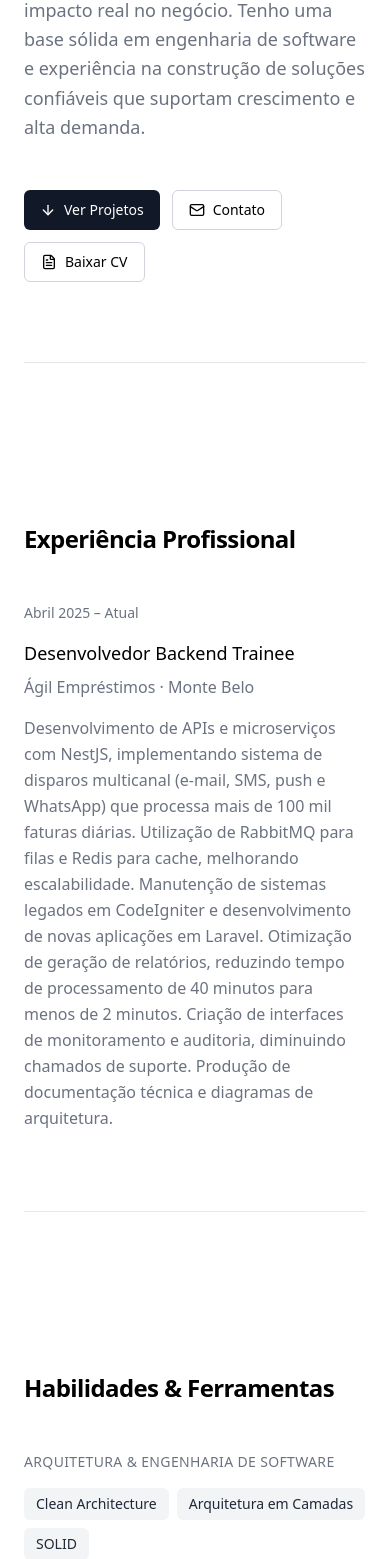
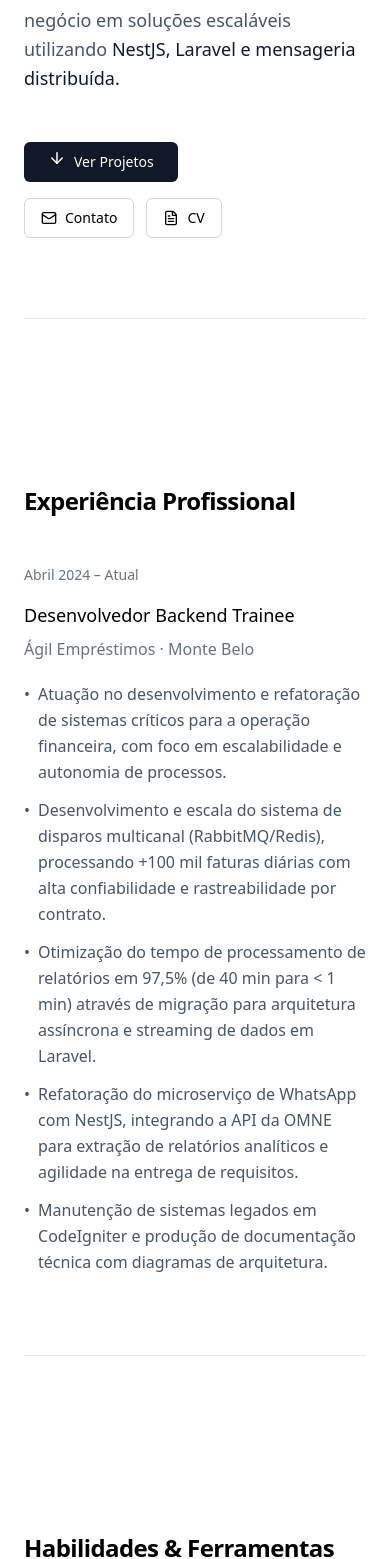
Before and after one commit to lezzin/lezzin.github.io, a Vue app: page / in a window 390 px wide. Shown: the part 312-1871 px from the top of the page. Built offline with nearby package versions, Linux system fonts and the light colour scheme.

Commit message:
feat - apply gemini code review

```diff
--- a/src/App.vue
+++ b/src/App.vue
@@ -10,21 +10,56 @@ const currentYear = new Date().getFullYear();
 </script>
 
 <template>
-  <div class="fixed right-2.5 top-2.5">
+  <div class="fixed right-4 top-4 z-50">
     <ThemeToggle />
   </div>
 
-  <main class="min-h-screen dark:bg-slate-900">
+  <main
+    class="min-h-screen transition-colors duration-500 bg-white dark:bg-slate-900 selection:bg-blue-100 dark:selection:bg-blue-900">
     <div class="max-w-3xl mx-auto px-6 md:px-8">
+
       <HeroSection />
-      <ExperienceSection />
-      <SkillsSection />
-      <ProjectsSection />
-      <ContactSection />
+
+      <div class="space-y-4">
+        <ExperienceSection />
+        <SkillsSection />
+        <ProjectsSection />
+        <ContactSection />
+      </div>
+
     </div>
 
-    <footer class="py-12 text-center text-sm dark:text-slate-400">
-      <p>© {{ currentYear }} Leandro Adrian da Silva. Todos os direitos reservados.</p>
+    <footer class="py-16 mt-10 border-t border-gray-100 dark:border-slate-800 text-center">
+      <div class="max-w-3xl mx-auto px-6 text-gray-500 dark:text-slate-400">
+        <p class="font-medium mb-2">Leandro Adrian da Silva</p>
+        <p class="text-[10px] opacity-60 uppercase tracking-widest">
+          © {{ currentYear }} — Feito com Vue.js & Tailwind CSS
+        </p>
+      </div>
     </footer>
   </main>
 </template>
+
+<style>
+html {
+  scroll-behavior: smooth;
+}
+
+.dark ::-webkit-scrollbar {
+  width: 10px;
+}
+
+.dark ::-webkit-scrollbar-track {
+  background: #0f172a;
+}
+
+.dark ::-webkit-scrollbar-thumb {
+  background: #1e293b;
+  border-radius: 5px;
+  border: 2px solid #0f172a;
+}
+
+.dark ::-webkit-scrollbar-thumb:hover {
+  background: #334155;
+}
+</style>
--- a/src/assets/index.css
+++ b/src/assets/index.css
@@ -1,7 +1,3 @@
 @tailwind base;
 @tailwind components;
 @tailwind utilities;
-
-html {
-    scroll-behavior: smooth;
-}
--- a/src/components/sections/ContactSection.vue
+++ b/src/components/sections/ContactSection.vue
@@ -7,35 +7,37 @@ import Button from '../ui/Button.vue';
 
 <template>
     <section id="contact" class="py-20">
-        <Title class="!mb-4">Contato</Title>
+        <div class="max-w-3xl">
+            <Title class="!mb-4">Vamos conversar?</Title>
 
-        <Subtitle>
-            Aberto a novas oportunidades, projetos desafiadores e boas conversas técnicas.
-            Se quiser trocar uma ideia ou discutir uma possível colaboração, é só me chamar.
+            <Subtitle class="mb-8">
+                Estou sempre interessado em ouvir sobre novos projetos desafiadores, arquitetura de sistemas
+                e oportunidades de colaboração no ecossistema Backend.
             </Subtitle>
 
-        <div class="flex flex-wrap gap-2">
-            <Button variant="ghost" as-child href="mailto:leandrinsilva22@gmail.com" class="footer-link">
-                <Mail :size="16" />
+            <div class="grid grid-cols-1 sm:flex sm:flex-wrap gap-4">
+                <Button variant="default" as-child href="mailto:leandrinsilva22@gmail.com" class="footer-link px-6">
+                    <div class="flex items-center gap-3">
+                        <Mail :size="18" />
                         <span>leandrinsilva22@gmail.com</span>
+                    </div>
                 </Button>
 
-            <Button variant="ghost" as-child href="https://github.com/lezzin" target="_blank" class="footer-link">
-                <Github :size="16" />
+                <Button variant="outline" as-child href="https://github.com/lezzin" target="_blank" class="footer-link">
+                    <div class="flex items-center gap-3">
+                        <Github :size="18" />
                         <span>GitHub</span>
+                    </div>
                 </Button>
 
-            <Button variant="ghost" as-child href="https://www.linkedin.com/in/leandro-adrian/" target="_blank"
+                <Button variant="outline" as-child href="https://www.linkedin.com/in/leandro-adrian" target="_blank"
                     class="footer-link">
-                <Linkedin :size="16" />
+                    <div class="flex items-center gap-3">
+                        <Linkedin :size="18" />
                         <span>LinkedIn</span>
+                    </div>
                 </Button>
+            </div>
         </div>
     </section>
 </template>
-
-<style scoped lang="postcss">
-.footer-link {
-    @apply flex items-center gap-3;
-}
-</style>
--- a/src/components/sections/ExperienceSection.vue
+++ b/src/components/sections/ExperienceSection.vue
@@ -18,9 +18,13 @@ import Title from '../ui/Title.vue';
                     <div class="space-y-2">
                         <h3 class="text-lg font-medium dark:text-gray-100">{{ experience.title }}</h3>
                         <p class="text-gray-500 dark:text-gray-300 font-medium">{{ experience.company }}</p>
-                        <p class="text-gray-500 dark:text-gray-300 leading-relaxed pt-2">
-                            {{ experience.description }}
-                        </p>
+                        <ul class="space-y-3 pt-3">
+                            <li v-for="(item, itemIndex) in experience.description" :key="itemIndex"
+                                class="text-gray-600 dark:text-gray-300 leading-relaxed flex items-start">
+                                <span class="mr-2">•</span>
+                                <span>{{ item }}</span>
+                            </li>
+                        </ul>
                     </div>
                 </div>
             </article>
--- a/src/components/sections/HeroSection.vue
+++ b/src/components/sections/HeroSection.vue
@@ -6,43 +6,69 @@ import Divider from '../ui/Divider.vue';
 
 <template>
     <section class="min-h-[85vh] flex flex-col justify-center py-20 md:py-32">
-        <div class="space-y-8">
-            <div class="space-y-2">
-                <p class="text-gray-500 dark:text-gray-300 text-sm tracking-wide uppercase">
+        <div class="space-y-8 animate-in fade-in slide-in-from-bottom-4 duration-1000">
+            <div class="space-y-3">
+                <p class="text-blue-600 dark:text-blue-400 text-sm font-bold tracking-widest uppercase">
                     Desenvolvedor Backend
                 </p>
 
-                <h1 class="dark:text-white text-4xl md:text-5xl lg:text-6xl font-semibold tracking-tight text-balance">
-                    Leandro Adrian da Silva
+                <h1
+                    class="dark:text-white text-4xl md:text-6xl lg:text-7xl font-bold tracking-tight text-balance leading-[1.1]">
+                    Leandro Adrian <br class="hidden md:block" /> da Silva
                 </h1>
             </div>
 
-            <p class="text-lg md:text-xl text-gray-500 dark:text-gray-300 max-w-2xl leading-relaxed">
-                Desenvolvo sistemas backend escaláveis e resilientes, com foco em performance,
-                manutenibilidade e impacto real no negócio. Tenho uma base sólida em engenharia
-                de software e experiência na construção de soluções confiáveis que suportam
-                crescimento e alta demanda.
+            <p class="text-lg md:text-xl text-gray-600 dark:text-gray-400 max-w-2xl leading-relaxed">
+                Desenvolvo sistemas backend de alta performance e arquiteturas resilientes.
+                Focado em transformar desafios de negócio em soluções escaláveis utilizando
+                <span class="text-gray-900 dark:text-gray-100 font-medium">NestJS, Laravel e mensageria
+                    distribuída.</span>
             </p>
 
-            <div class="flex flex-wrap gap-3 pt-4">
-                <Button variant="default" as-child href="#projects" class="flex items-center">
-                    <ArrowDown :size="16" class="mr-2" />
+            <div class="flex flex-wrap gap-4 pt-4">
+                <Button variant="default" as-child href="#projects" class="px-6">
+                    <div class="flex items-center">
+                        <ArrowDown :size="18" class="mr-2 animate-bounce-subtle" />
                         Ver Projetos
+                    </div>
                 </Button>
 
-                <Button variant="outline" as-child href="#contact" class="flex items-center">
+                <div class="flex gap-3">
+                    <Button variant="outline" as-child href="#contact">
+                        <div class="flex items-center">
                             <Mail class="mr-2 h-4 w-4" />
                             Contato
+                        </div>
                     </Button>
 
-                <Button variant="outline" as-child href="/cv.pdf" target="_blank" rel="noopener noreferrer"
-                    class="flex items-center">
+                    <Button variant="outline" as-child href="/cv.pdf" target="_blank">
+                        <div class="flex items-center">
                             <FileText class="mr-2 h-4 w-4" />
-                    Baixar CV
+                            CV
+                        </div>
                     </Button>
+                </div>
             </div>
         </div>
 
         <Divider />
     </section>
 </template>
+
+<style scoped>
+.animate-bounce-subtle {
+    animation: bounce-subtle 2s infinite;
+}
+
+@keyframes bounce-subtle {
+
+    0%,
+    100% {
+        transform: translateY(0);
+    }
+
+    50% {
+        transform: translateY(-4px);
+    }
+}
+</style>
--- a/src/components/sections/SkillsSection.vue
+++ b/src/components/sections/SkillsSection.vue
@@ -8,15 +8,21 @@ import Title from '../ui/Title.vue';
     <section id="skills" class="py-20">
         <Title>Habilidades & Ferramentas</Title>
 
-        <div class="grid gap-10 md:gap-12">
-            <div v-for="category in skillCategories" :key="category.category" class="space-y-4">
-                <h3 class="text-sm font-medium text-gray-500 dark:text-gray-300 uppercase tracking-wide mb-4">
+        <div class="grid gap-x-12 gap-y-10 md:grid-cols-2">
+            <div v-for="category in skillCategories" :key="category.category" class="group">
+                <h3 class="text-xs font-bold text-blue-600 dark:text-blue-400 uppercase tracking-widest mb-5">
                     {{ category.category }}
                 </h3>
 
                 <div class="flex flex-wrap gap-2">
-                    <span v-for="skill in category.skills" :key="skill"
-                        class="px-3 py-1.5 text-sm bg-gray-100 text-gray-800 dark:bg-gray-800 dark:text-gray-200 rounded-md">
+                    <span v-for="skill in category.skills" :key="skill" class="px-3 py-1.5 text-sm font-medium
+                               bg-white dark:bg-gray-900
+                               text-gray-700 dark:text-gray-300
+                               border border-gray-200 dark:border-gray-800
+                               rounded-lg shadow-sm
+                               transition-all duration-300
+                               hover:border-blue-500 dark:hover:border-blue-400
+                               hover:translate-y-[-2px]">
                         {{ skill }}
                     </span>
                 </div>
--- a/src/data/experiences.ts
+++ b/src/data/experiences.ts
@@ -2,15 +2,20 @@ export interface Experience {
     title: string;
     company: string;
     period: string;
-    description: string;
+    description: string[];
 }
 
 export default [
     {
         title: "Desenvolvedor Backend Trainee",
         company: "Ágil Empréstimos · Monte Belo",
-        period: "Abril 2025 – Atual",
-        description:
-            "Desenvolvimento de APIs e microserviços com NestJS, implementando sistema de disparos multicanal (e-mail, SMS, push e WhatsApp) que processa mais de 100 mil faturas diárias. Utilização de RabbitMQ para filas e Redis para cache, melhorando escalabilidade. Manutenção de sistemas legados em CodeIgniter e desenvolvimento de novas aplicações em Laravel. Otimização de geração de relatórios, reduzindo tempo de processamento de 40 minutos para menos de 2 minutos. Criação de interfaces de monitoramento e auditoria, diminuindo chamados de suporte. Produção de documentação técnica e diagramas de arquitetura."
+        period: "Abril 2024 – Atual",
+        description: [
+            "Atuação no desenvolvimento e refatoração de sistemas críticos para a operação financeira, com foco em escalabilidade e autonomia de processos.",
+            "Desenvolvimento e escala do sistema de disparos multicanal (RabbitMQ/Redis), processando +100 mil faturas diárias com alta confiabilidade e rastreabilidade por contrato.",
+            "Otimização do tempo de processamento de relatórios em 97,5% (de 40 min para < 1 min) através de migração para arquitetura assíncrona e streaming de dados em Laravel.",
+            "Refatoração do microserviço de WhatsApp com NestJS, integrando a API da OMNE para extração de relatórios analíticos e agilidade na entrega de requisitos.",
+            "Manutenção de sistemas legados em CodeIgniter e produção de documentação técnica com diagramas de arquitetura."
+        ]
     },
 ] as Experience[];
--- a/src/data/projects.ts
+++ b/src/data/projects.ts
@@ -11,24 +11,23 @@ export interface Project {
 
 export default [
     {
-        name: "Cronograma de Disparos Multicanal",
+        name: "Cronograma de Disparos de Faturas",
         context:
-            "Sistema interno da Ágil Empréstimos responsável pelo envio automatizado de faturas e comunicações para clientes via e-mail, SMS, push e WhatsApp.",
+            "Sistema especializado da Ágil Empréstimos focado na automação e controle do envio de faturas aos clientes através de múltiplos canais (E-mail, SMS, Push e WhatsApp).",
         importance:
-            "Com o crescimento acelerado da base de clientes, tornou-se essencial uma solução escalável, confiável e auditável para garantir a entrega das comunicações dentro dos prazos, reduzindo riscos operacionais e eliminando dependência de processos manuais.",
+            "Garantir a eficiência da régua de cobrança em uma operação de larga escala, assegurando que cada cliente receba sua fatura dentro do prazo para manter a saúde do fluxo de caixa.",
         problem:
-            "O processo original era executado manualmente por um único desenvolvedor, concentrando conhecimento crítico e criando dependência operacional. Isso resultava em risco elevado de falhas humanas, baixa previsibilidade e dificuldade para escalar envios de alto volume.",
+            "O processo era manual e centralizado em um único desenvolvedor, o que gerava riscos operacionais elevados, falta de previsibilidade e ausência de mecanismos de auditoria sobre o status de envio de cada contrato.",
         decisions: [
-            "Adoção de processamento assíncrono com filas utilizando RabbitMQ para desacoplar e escalar o envio das comunicações",
-            "Implementação de cache com Redis para reduzir carga no banco de dados e otimizar acessos frequentes",
-            "Desenvolvimento de telas de auditoria, monitoramento e gestão de agendamentos, aumentando visibilidade e controle operacional",
-            "Criação de um sistema de templates dinâmicos para SMS, Push e WhatsApp, permitindo personalização e padronização das mensagens",
-            "Integração com MinIO para armazenamento de arquivos e dados auxiliares de forma desacoplada",
+            "Arquitetura de processamento assíncrono com RabbitMQ para garantir o envio massivo de faturas sem perda de dados",
+            "Desenvolvimento de telas de auditoria detalhada, permitindo o acompanhamento do status de envio por contrato e visualização de informações vinculadas",
+            "Implementação de cache com Redis para acelerar a consulta de dados recorrentes dos contratos durante o processamento",
+            "Integração com MinIO para armazenamento de arquivos e QRCodes de pagamento, garantindo o desacoplamento do storage",
         ],
         tradeoffs:
-            "A arquitetura baseada em filas e processamento assíncrono aumentou a complexidade técnica inicial, exigindo maior esforço em desenvolvimento, configuração e observabilidade. Em contrapartida, proporcionou ganhos significativos de escalabilidade, resiliência e confiabilidade, alinhados ao volume de envios esperado.",
+            "A substituição do processo manual por uma arquitetura baseada em filas exigiu maior esforço inicial em infraestrutura e observabilidade, mas eliminou a dependência humana e permitiu a rastreabilidade total do processo.",
         outcome:
-            "Entrega de um sistema estável e altamente escalável, capaz de processar mais de 100 mil faturas por dia com alta confiabilidade. Houve melhoria significativa na visibilidade operacional, facilitando auditorias, acompanhamento de entregas e identificação rápida de falhas.",
+            "Entrega de um sistema estável capaz de processar mais de 100 mil faturas por dia. Implementação de visibilidade operacional completa, permitindo que falhas de entrega sejam identificadas e tratadas por contrato de forma imediata.",
         technologies: [
             "Laravel 12",
             "CodeIgniter",
@@ -42,21 +41,21 @@ export default [
     {
         name: "Processamento Assíncrono de Relatórios",
         context:
-            "API responsável pela geração de relatórios operacionais e financeiros utilizados por áreas internas da Ágil Empréstimos.",
+            "API de processamento de dados responsável pela geração de relatórios operacionais e financeiros para as áreas internas da Ágil Empréstimos.",
         importance:
-            "A geração de relatórios é essencial para a tomada de decisão do negócio. No modelo anterior, o processamento síncrono comprometia a experiência do usuário e a estabilidade da aplicação.",
+            "A disponibilidade desses relatórios é crítica para a operação diária. Falhas no modelo anterior comprometiam a produtividade das equipes e a confiabilidade das informações.",
         problem:
-            "O processamento síncrono via HTTP levava cerca de 40 minutos para ser concluído, causando timeouts frequentes, bloqueio de recursos, falhas recorrentes e alto volume de chamados de suporte.",
+            "Aplicação legada em PHP com processamento síncrono via HTTP, gerando timeouts frequentes de até 40 minutos, bloqueio de recursos do servidor e alto volume de chamados de suporte.",
         decisions: [
-            "Migração para um modelo de processamento assíncrono e paralelo utilizando filas com Redis",
-            "Geração de arquivos via streaming para reduzir consumo de memória e evitar gargalos",
-            "Armazenamento dos relatórios no MinIO, desacoplando completamente a geração do processo de download",
-            "Implementação de interface de acompanhamento do processamento e notificação automática por e-mail ao término",
+            "Migração do modelo síncrono para processamento assíncrono e paralelo utilizando filas com Redis",
+            "Implementação de geração de arquivos via streaming para reduzir drasticamente o consumo de memória",
+            "Armazenamento de relatórios no MinIO, desacoplando o processamento pesado do fluxo de download do usuário",
+            "Interface de acompanhamento do progresso e sistema de notificação automática por e-mail após a conclusão",
         ],
         tradeoffs:
-            "A migração exigiu a criação de uma nova aplicação, pois o sistema legado utilizava uma versão desatualizada do Laravel e não suportava uma arquitetura assíncrona de forma segura. O esforço inicial foi maior, mas eliminou limitações técnicas críticas e viabilizou evolução sustentável.",
+            "Foi necessária a criação de uma nova camada de aplicação, pois o sistema legado utilizava versões defasadas que não suportavam uma arquitetura assíncrona moderna de forma segura.",
         outcome:
-            "Redução do tempo de processamento de aproximadamente 40 minutos para menos de 2 minutos, eliminando timeouts e aumentando significativamente a estabilidade e a confiabilidade. Houve queda expressiva no número de chamados de suporte relacionados à geração de relatórios.",
+            "Redução do tempo de processamento de 40 minutos para menos de 1 minutos (melhoria de 97,5%). Erradicação de timeouts e queda expressiva no volume de chamados de suporte.",
         technologies: [
             "Laravel 12",
             "CodeIgniter",
@@ -66,4 +65,30 @@ export default [
             "jQuery",
         ],
     },
+    {
+        name: "Refatoração do Microserviço de WhatsApp",
+        context:
+            "Evolução do microserviço de mensageria utilizado para o envio de tokens (OTP), links de assinatura de contratos e faturas via WhatsApp.",
+        importance:
+            "O WhatsApp é o canal vital de conversão. A agilidade na gestão de templates e o acesso a relatórios integrados impactam diretamente o tempo de resposta ao cliente.",
+        problem:
+            "A integração direta anterior (Gupshup) dificultava a gestão de templates e relatórios, exigindo constantes intervenções de DevOps e deploys para mudanças simples de negócio.",
+        decisions: [
+            "Refatoração para integração com a plataforma OMNE como intermediadora, visando utilizar seus relatórios nativos e acelerar a entrega de requisitos",
+            "Desenvolvimento de tela de gerenciamento de templates, permitindo que a área de negócio cadastre IDs de templates da OMNE sem necessidade de novos deploys",
+            "Uso de NestJS para garantir alta performance e escalabilidade no processamento de mensagens críticas",
+        ],
+        tradeoffs:
+            "A inclusão da OMNE como intermediária trouxe um custo de plataforma, mas o retorno em velocidade de entrega para o negócio e a redução de carga técnica compensaram o investimento.",
+        outcome:
+            "Autonomia total para o time de Negócios na gestão de templates. Redução drástica do Lead Time de mudanças e maior clareza nos dados de entrega através de relatórios integrados.",
+        technologies: [
+            "NestJS",
+            "TypeScript",
+            "Redis",
+            "API OMNE",
+            "Gupshup API",
+            "Node.js",
+        ],
+    },
 ] as Project[];
--- a/src/data/skills.ts
+++ b/src/data/skills.ts
@@ -5,35 +5,38 @@ export interface SkillCategory {
 
 export default [
     {
-        category: "Arquitetura & Engenharia de Software",
+        category: "Arquitetura & Engenharia",
         skills: [
             "Clean Architecture",
-            "Arquitetura em Camadas",
             "SOLID",
+            "Microserviços",
+            "REST APIs",
         ],
     },
     {
-        category: "Linguagens",
-        skills: ["PHP", "TypeScript", "SQL"],
+        category: "Backend & Frameworks",
+        skills: ["PHP", "TypeScript", "Laravel", "NestJS", "Node.js", "CodeIgniter"],
     },
     {
-        category: "Backend",
-        skills: ["Laravel", "NestJS", "CodeIgniter"],
-    },
-    {
-        category: "Frontend",
-        skills: ["Vue.js", "Tailwind CSS", "Sass", "Bootstrap", "jQuery"],
+        category: "Mensageria & Performance",
+        skills: ["RabbitMQ", "Redis (Caching & Queues)", "Webhooks", "MinIO (Object Storage)"],
     },
     {
         category: "Bancos de Dados",
-        skills: ["PostgreSQL", "MySQL"],
-    },
-    {
-        category: "Mensageria & Cache",
-        skills: ["RabbitMQ", "Redis"],
+        skills: ["PostgreSQL", "MySQL", "Query Optimization", "Migrations"],
     },
     {
         category: "Infraestrutura & DevOps",
-        skills: ["Docker", "Kubernetes", "Linux", "Git"],
+        skills: [
+            "Docker",
+            "Kubernetes (Pods, Services, CronJobs)",
+            "K8s Debugging (Lens)",
+            "Linux (Ubuntu)",
+            "Git"
+        ],
+    },
+    {
+        category: "Frontend & Ferramentas",
+        skills: ["Vue.js", "Tailwind CSS", "Bootstrap", "Postman / Insomnia"],
     },
 ] as SkillCategory[];
```
Also changed, not shown: src/components/ui/ProjectCard.vue (+73 -50 lines). Lines whose indentation alone changed are shown as unchanged.
